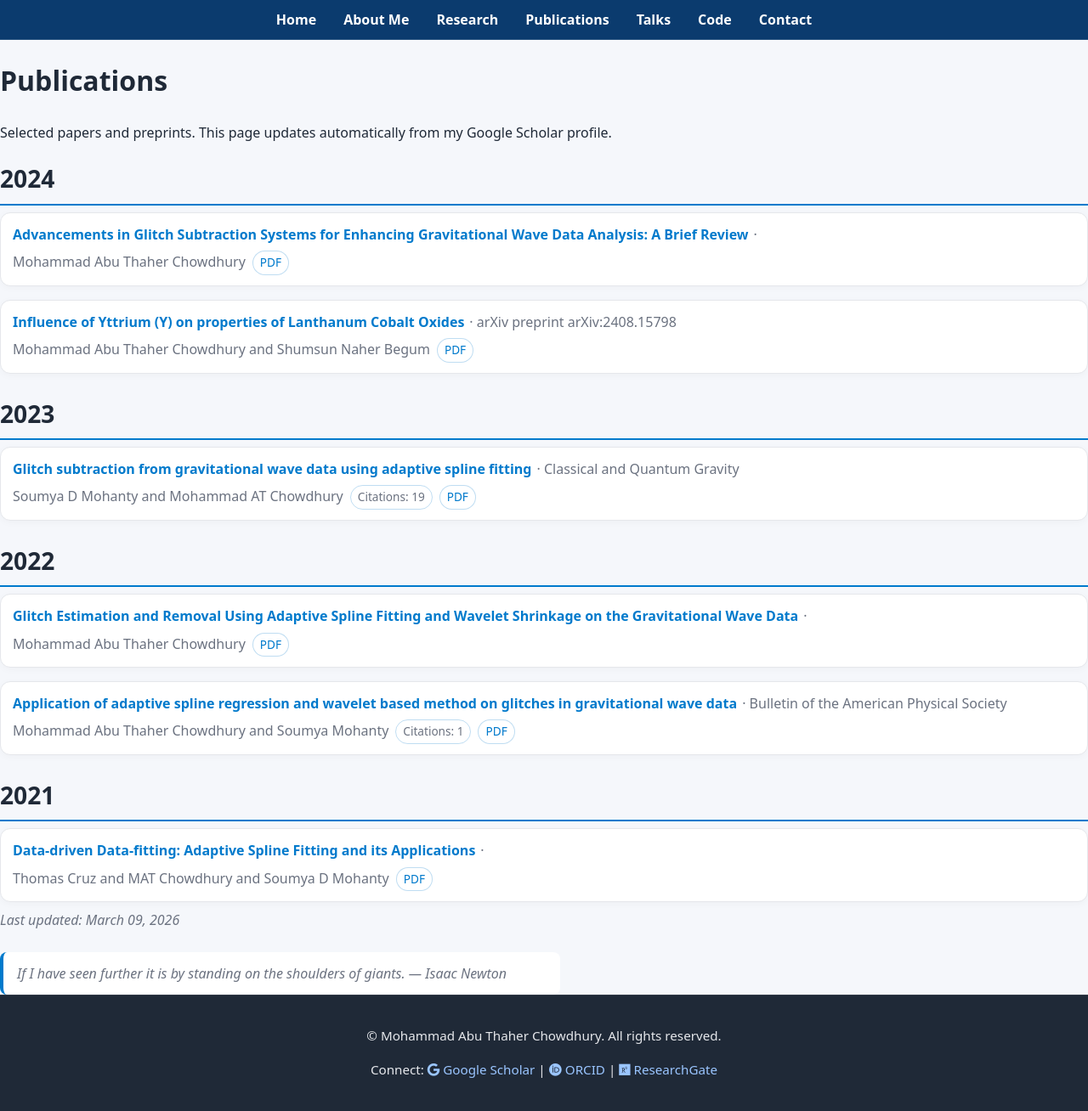
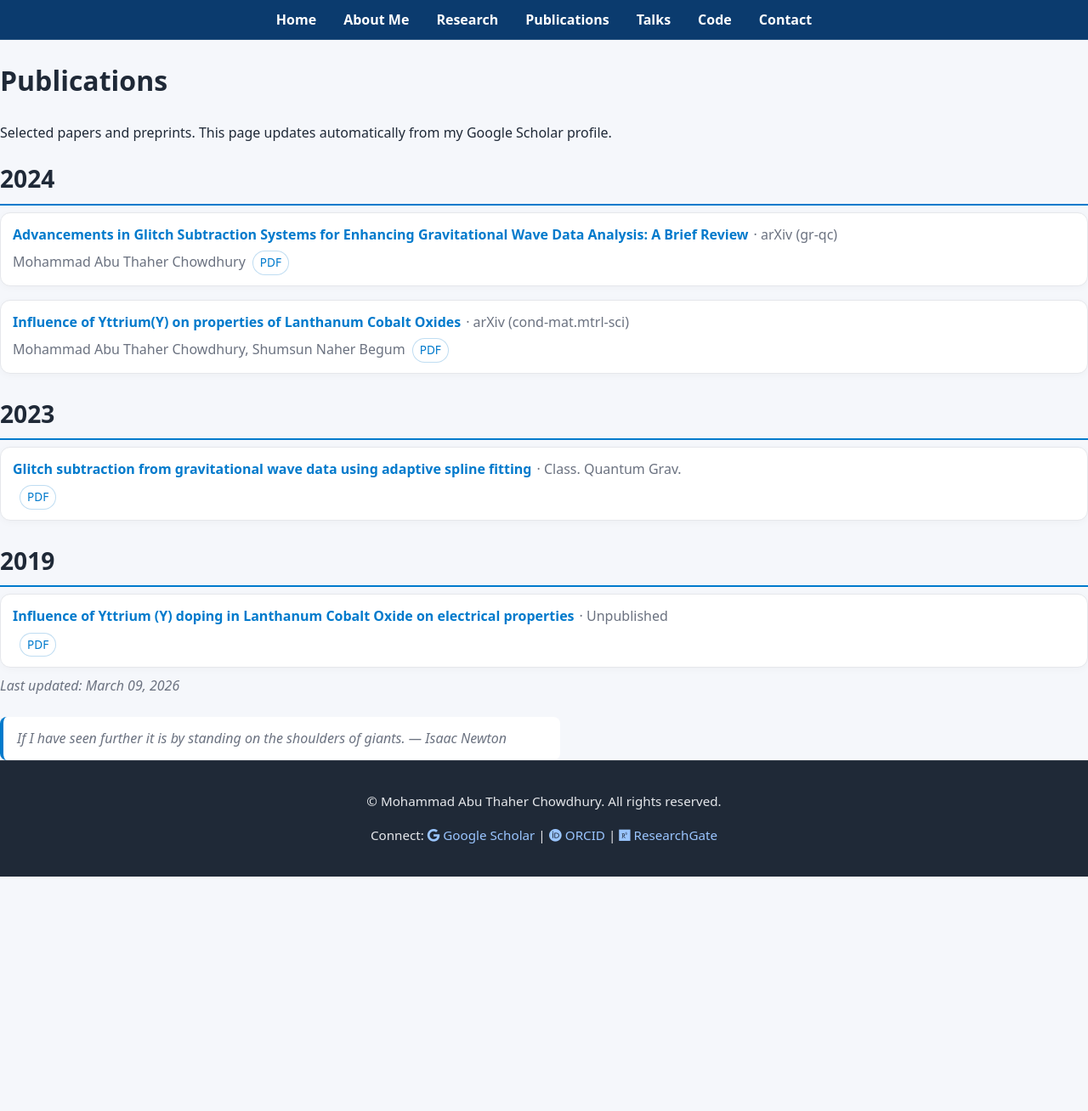
Before and after one commit to matc-thaher/website, a Jekyll site: the page built from publications.md, in a window 1280 px wide and 1308 px high. Shown: the whole window at 85% size. Built offline with Jekyll 4.4.1, drawn with Linux system fonts in a browser that asks for light colours.

Commit message:
chore: merged publications (Scholar + arXiv + ORCID + Crossref)

```diff
--- a/_data/scholar.json
+++ b/_data/scholar.json
@@ -1,59 +1,59 @@
 {
-  "updated": "2026-03-09T04:50:02.503985Z",
+  "updated": "2026-03-09T05:33:12.624646Z",
   "publications": [
     {
-      "title": "Glitch subtraction from gravitational wave data using adaptive spline fitting",
-      "authors": "Soumya D Mohanty and Mohammad AT Chowdhury",
-      "year": 2023,
-      "venue": "Classical and Quantum Gravity",
-      "url": "https://iopscience.iop.org/article/10.1088/1361-6382/acd0fe/meta",
-      "pdf_url": "",
-      "citations": 19
-    },
-    {
-      "title": "Application of adaptive spline regression and wavelet based method on glitches in gravitational wave data",
-      "authors": "Mohammad Abu Thaher Chowdhury and Soumya Mohanty",
-      "year": 2022,
-      "venue": "Bulletin of the American Physical Society",
-      "url": "https://meetings.aps.org/Meeting/TSF22/Session/F05.5",
-      "pdf_url": "",
-      "citations": 1
-    },
-    {
-      "title": "Influence of Yttrium (Y) on properties of Lanthanum Cobalt Oxides",
-      "authors": "Mohammad Abu Thaher Chowdhury and Shumsun Naher Begum",
+      "title": "Influence of Yttrium(Y) on properties of Lanthanum Cobalt Oxides",
+      "authors": "Mohammad Abu Thaher Chowdhury, Shumsun Naher Begum",
       "year": 2024,
-      "venue": "arXiv preprint arXiv:2408.15798",
-      "url": "https://arxiv.org/abs/2408.15798",
-      "pdf_url": "",
-      "citations": 0
+      "venue": "arXiv (cond-mat.mtrl-sci)",
+      "url": "https://arxiv.org/abs/2408.15798v1",
+      "pdf_url": "https://arxiv.org/pdf/2408.15798v1",
+      "doi": "",
+      "citations": 0,
+      "source": [
+        "arxiv"
+      ]
     },
     {
       "title": "Advancements in Glitch Subtraction Systems for Enhancing Gravitational Wave Data Analysis: A Brief Review",
       "authors": "Mohammad Abu Thaher Chowdhury",
       "year": 2024,
-      "venue": "",
-      "url": "https://arxiv.org/abs/2406.01318",
-      "pdf_url": "",
-      "citations": 0
+      "venue": "arXiv (gr-qc)",
+      "url": "https://arxiv.org/abs/2406.01318v1",
+      "pdf_url": "https://arxiv.org/pdf/2406.01318v1",
+      "doi": "10.48550/ARXIV.2406.01318",
+      "citations": 0,
+      "source": [
+        "arxiv",
+        "orcid"
+      ]
     },
     {
-      "title": "Glitch Estimation and Removal Using Adaptive Spline Fitting and Wavelet Shrinkage on the Gravitational Wave Data",
-      "authors": "Mohammad Abu Thaher Chowdhury",
-      "year": 2022,
-      "venue": "",
-      "url": "https://search.proquest.com/openview/7f68a2c9fc2972f4eb08e0d1a8fcbd2e/1?pq-origsite=gscholar&cbl=18750&diss=y",
+      "title": "Glitch subtraction from gravitational wave data using adaptive spline fitting",
+      "authors": "",
+      "year": 2023,
+      "venue": "Class. Quantum Grav.",
+      "url": "https://doi.org/10.1088/1361-6382/acd0fe",
       "pdf_url": "",
-      "citations": 0
+      "doi": "10.1088/1361-6382/acd0fe",
+      "citations": 0,
+      "source": [
+        "crossref",
+        "orcid"
+      ]
     },
     {
-      "title": "Data-driven Data-fitting: Adaptive Spline Fitting and its Applications",
-      "authors": "Thomas Cruz and MAT Chowdhury and Soumya D Mohanty",
-      "year": 2021,
-      "venue": "",
-      "url": "https://repositories.lib.utexas.edu/items/fd04b32c-04dd-4d45-ad74-d6f5b4f2b174",
+      "title": "Influence of Yttrium (Y) doping in Lanthanum Cobalt Oxide on electrical properties",
+      "authors": "",
+      "year": 2019,
+      "venue": "Unpublished",
+      "url": "https://rgdoi.net/10.13140/RG.2.2.31831.07841",
       "pdf_url": "",
-      "citations": 0
+      "doi": "10.13140/RG.2.2.31831.07841",
+      "citations": 0,
+      "source": [
+        "orcid"
+      ]
     }
   ]
 }
```
